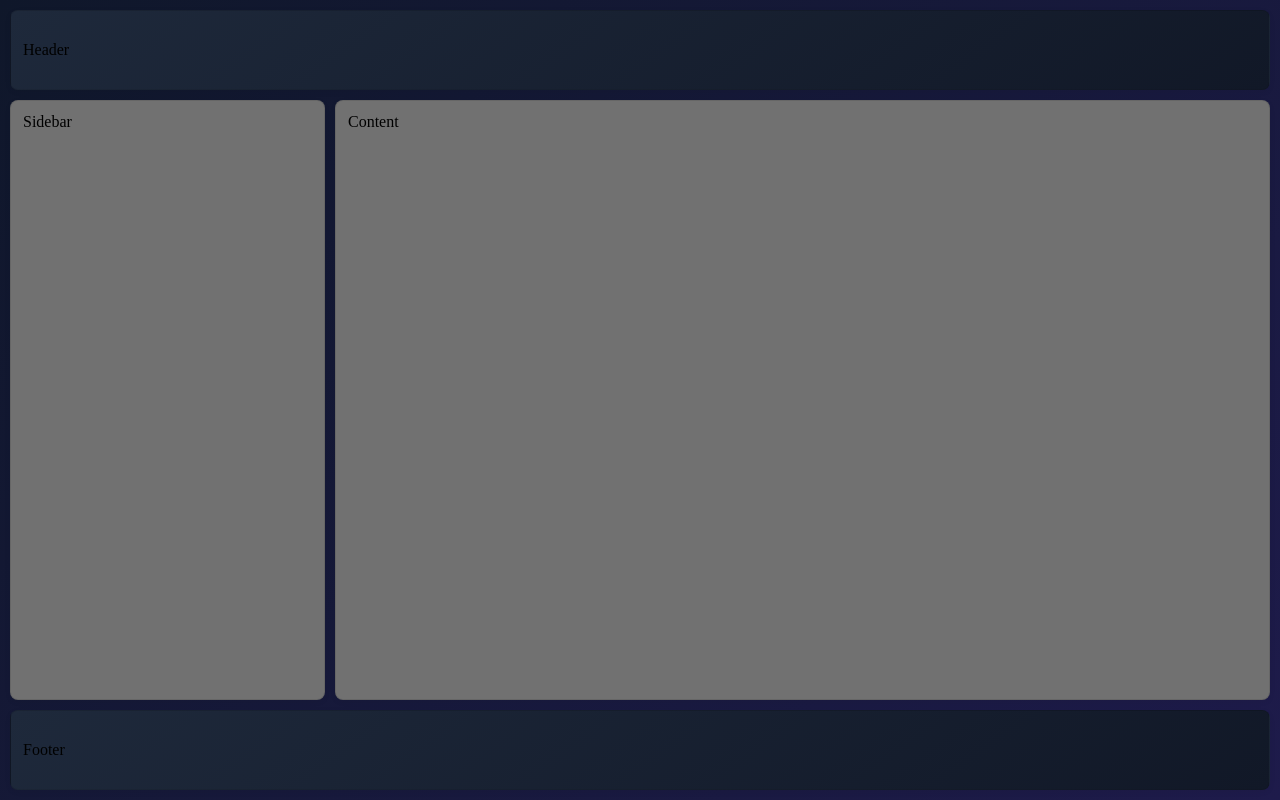
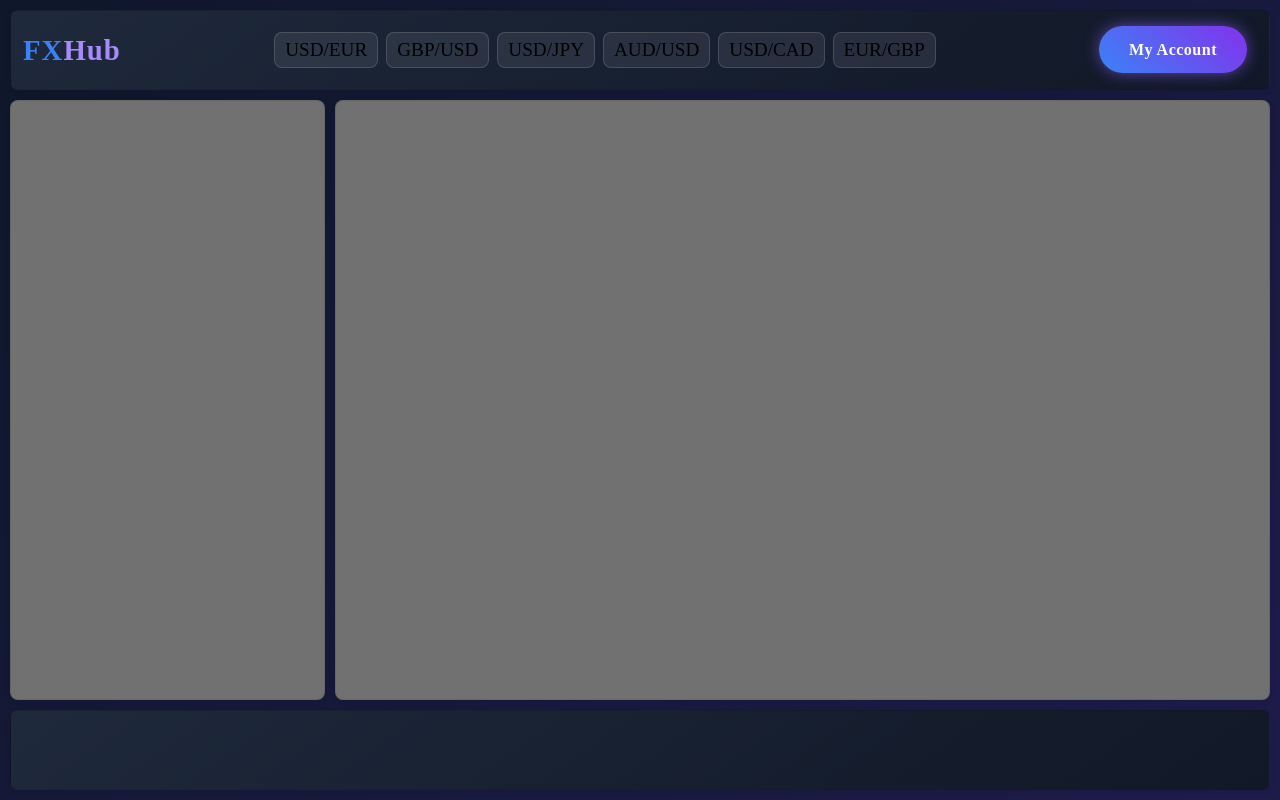
Before and after one commit to 0nel16/CurrencyWebPage, a plain HTML site: page index.html in a window 1280 px wide. Drawn offline with Linux system fonts and the light colour scheme.

Commit message:
Update header section with Logo, account button and 6 placeholders for live exchange rates, plus created 1 html file for My Account section

```diff
--- a/index.html
+++ b/index.html
@@ -9,12 +9,25 @@
 </head>
 <body>
     <div class="container">
-        <header class="card header">Header</header>
+        <header class="card header">
+            <a href="index.html" class="headerBrand">
+                <span class="fx">FX</span><span class="hub">Hub</span>
+            </a>
+            <div class="exchangeRates">
+                <div class="cardRates">USD/EUR</div>
+                <div class="cardRates">GBP/USD</div>
+                <div class="cardRates">USD/JPY</div>
+                <div class="cardRates">AUD/USD</div>
+                <div class="cardRates">USD/CAD</div>
+                <div class="cardRates">EUR/GBP</div>
+            </div>
+            <div><a href="account.html" id="btnAccount">My Account</a></div>
+        </header>
         <main class="main">
-            <aside class="card sidebar">Sidebar</aside>
-            <section class="card content">Content</section>
+            <aside class="card sidebar"></aside>
+            <section class="card content"></section>
         </main>
-        <footer class="card footer">Footer</footer>
+        <footer class="card footer"></footer>
     </div>
 </body>
 </html>
--- a/style.css
+++ b/style.css
@@ -29,6 +29,7 @@ html, body{
     display: flex;
     align-items: center;
     justify-content: space-between;
+    gap: 12px;
 }
 
 .main {
@@ -48,3 +49,69 @@ html, body{
     min-width: 0;
     background: #717171;
 }
+
+.headerBrand{
+    font-size: 1.8rem;
+    font-weight: 800;
+    letter-spacing: 1px;
+    text-decoration: none;
+    transition: transform 0.3s ease-in-out, text-shadow 0.3s ease-in-out;
+}
+
+.headerBrand:hover{
+    text-shadow: 0 0 6px rgba(59,130,246,0.6), 0 0 12px rgba(124,58,237,0.4);
+    transform: scale(1.1);
+}
+
+.headerBrand .fx{
+    color: #3b82f6;
+}
+
+.headerBrand .hub{
+    color: #a78bfa;
+}
+
+.exchangeRates{
+    display: flex;
+    flex: 1 1 auto;
+    gap: 8px;
+    align-items: center;
+    justify-content: center;
+    overflow: hidden;
+}
+
+.cardRates{
+    display: inline-flex;
+    align-items: center;
+    gap: 6px;
+    padding: 6px 10px;
+    border-radius: 8px;
+    background: rgba(255, 255, 255, 0.08);
+    border: 1px solid rgba(255, 255, 255, 0.14);
+    font-size: 1.2rem;
+    white-space: nowrap;
+}
+
+#btnAccount{
+    margin: 10px;
+    padding: 15px 30px;
+    box-shadow: 0px 0px 18px -3px rgba(139, 92, 246, 0.9);    background-image: linear-gradient(45deg, #3b82f6 0%, #7c3aed 51%, #3b82f6 100%);
+    border: 0px;
+    border-radius: 25px;
+    color: white;
+    background-size: 200% auto;
+    cursor: pointer;
+    transition: 0.5s;
+    text-decoration: none;
+    font-weight: 700;
+    letter-spacing: 0.5px;
+}
+
+#btnAccount:hover{
+    background-position: center right;
+    filter: brightness(1.15);
+}
+
+#btnAccount:active{
+    transform: scale(1);
+}
```
Also changed, not shown: account.html (added, +12 -0 lines).
